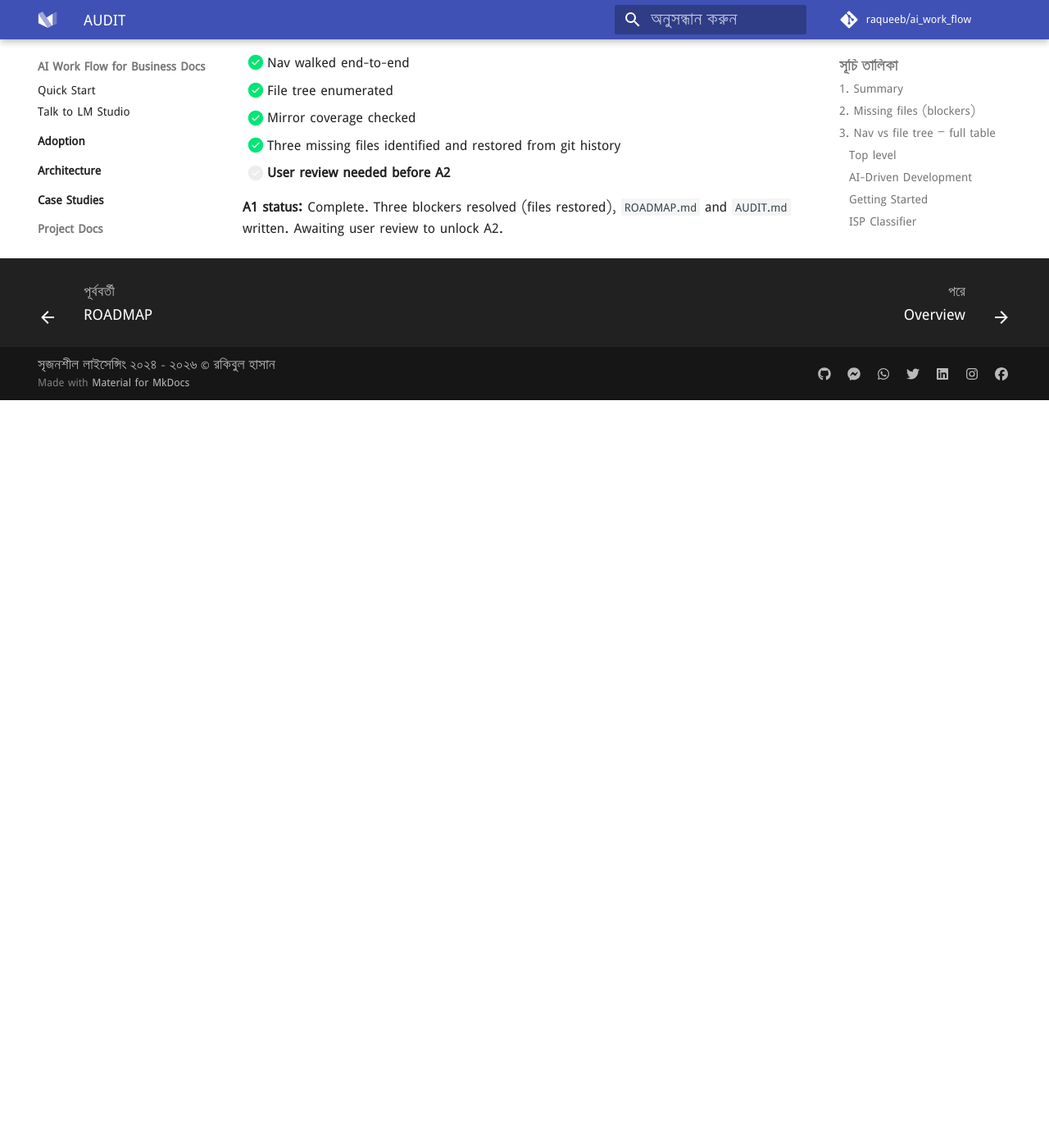
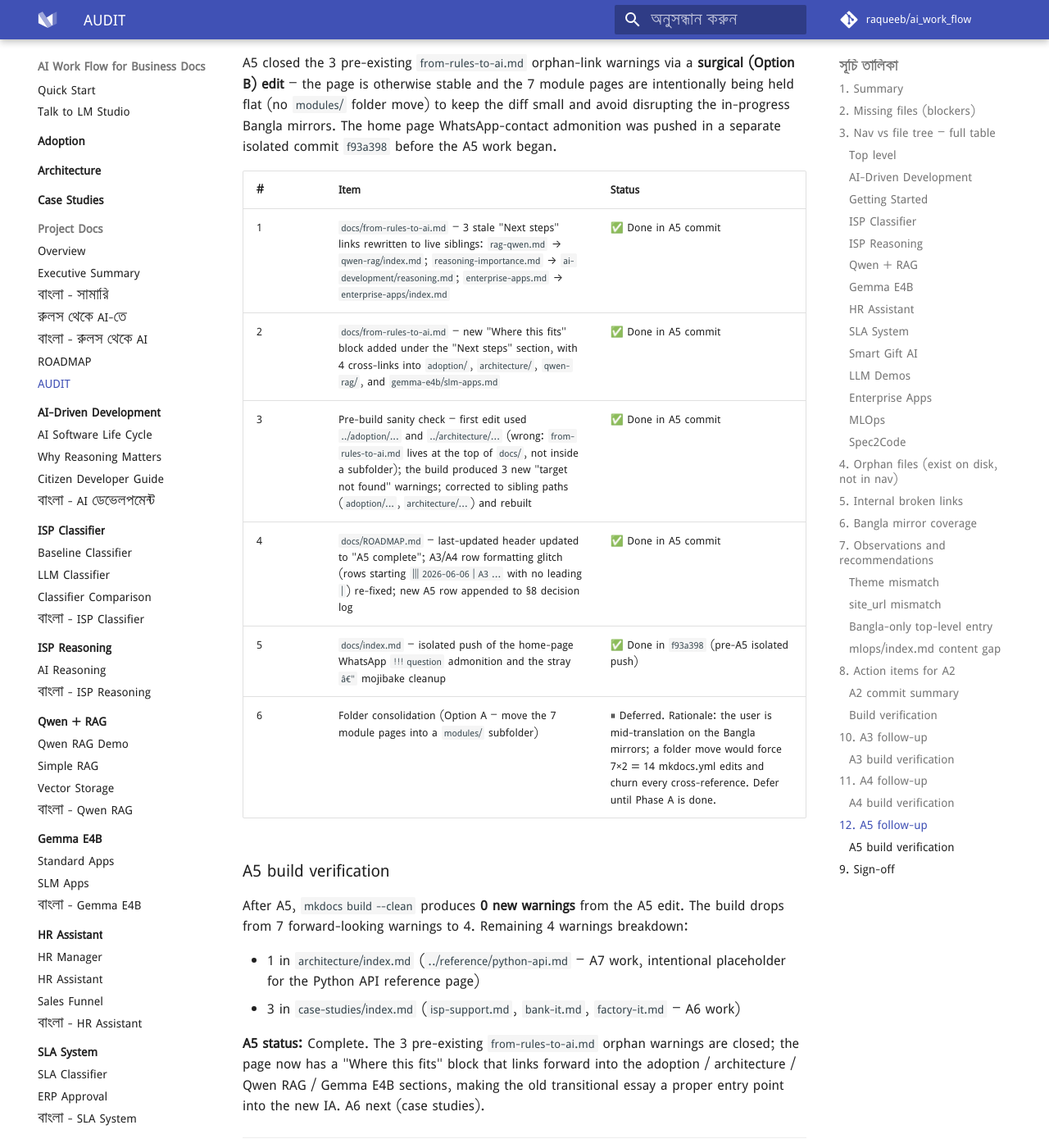
Before and after one commit to aiwithr/ai_llm, an MkDocs documentation site: the page built from docs/AUDIT.md, in a window 1280 px wide and 1400 px high, scrolled down 12890 px. Shown: the whole window at 82% size. Built offline with MkDocs 1.6.1 and Material for MkDocs 9.7.7, drawn with Linux system fonts in a browser that asks for light colours; some web fonts are replaced; comment, search, counter and statistics services are not loaded; before the commit the page ends 13378 px from its top, so only the background shows below that.

Commit message:
A5: close from-rules-to-ai.md orphan links and add 'Where this fits' block (Option B)

```diff
--- a/docs/AUDIT.md
+++ b/docs/AUDIT.md
@@ -314,6 +314,30 @@
 
 ---
 
+## 12. A5 follow-up
+
+A5 closed the 3 pre-existing `from-rules-to-ai.md` orphan-link warnings via a **surgical (Option B) edit** — the page is otherwise stable and the 7 module pages are intentionally being held flat (no `modules/` folder move) to keep the diff small and avoid disrupting the in-progress Bangla mirrors. The home page WhatsApp-contact admonition was pushed in a separate isolated commit `f93a398` before the A5 work began.
+
+| # | Item | Status |
+| --- | --- | --- |
+| 1 | `docs/from-rules-to-ai.md` — 3 stale "Next steps" links rewritten to live siblings: `rag-qwen.md` → `qwen-rag/index.md`; `reasoning-importance.md` → `ai-development/reasoning.md`; `enterprise-apps.md` → `enterprise-apps/index.md` | ✅ Done in A5 commit |
+| 2 | `docs/from-rules-to-ai.md` — new "Where this fits" block added under the "Next steps" section, with 4 cross-links into `adoption/`, `architecture/`, `qwen-rag/`, and `gemma-e4b/slm-apps.md` | ✅ Done in A5 commit |
+| 3 | Pre-build sanity check — first edit used `../adoption/...` and `../architecture/...` (wrong: `from-rules-to-ai.md` lives at the top of `docs/`, not inside a subfolder); the build produced 3 new "target not found" warnings; corrected to sibling paths (`adoption/...`, `architecture/...`) and rebuilt | ✅ Done in A5 commit |
+| 4 | `docs/ROADMAP.md` — last-updated header updated to "A5 complete"; A3/A4 row formatting glitch (rows starting `||| 2026-06-06 | A3 ...` with no leading `|`) re-fixed; new A5 row appended to §8 decision log | ✅ Done in A5 commit |
+| 5 | `docs/index.md` — isolated push of the home-page WhatsApp `!!! question` admonition and the stray `â€"` mojibake cleanup | ✅ Done in `f93a398` (pre-A5 isolated push) |
+| 6 | Folder consolidation (Option A — move the 7 module pages into a `modules/` subfolder) | ⏸ Deferred. Rationale: the user is mid-translation on the Bangla mirrors; a folder move would force 7×2 = 14 mkdocs.yml edits and churn every cross-reference. Defer until Phase A is done. |
+
+### A5 build verification
+
+After A5, `mkdocs build --clean` produces **0 new warnings** from the A5 edit. The build drops from 7 forward-looking warnings to 4. Remaining 4 warnings breakdown:
+
+- 1 in `architecture/index.md` (`../reference/python-api.md` — A7 work, intentional placeholder for the Python API reference page)
+- 3 in `case-studies/index.md` (`isp-support.md`, `bank-it.md`, `factory-it.md` — A6 work)
+
+**A5 status:** Complete. The 3 pre-existing `from-rules-to-ai.md` orphan warnings are closed; the page now has a "Where this fits" block that links forward into the adoption / architecture / Qwen RAG / Gemma E4B sections, making the old transitional essay a proper entry point into the new IA. A6 next (case studies).
+
+---
+
 ## 9. Sign-off
 
 - [x] Nav walked end-to-end
--- a/docs/ROADMAP.md
+++ b/docs/ROADMAP.md
@@ -135,9 +135,10 @@
 | 2026-06-06 | MkDocs Material, no Docusaurus | Already deployed; migration cost > benefit |
 | 2026-06-06 | Rebrand project name: **AI Work Flow** → **AI Work Flow for Business** | User-requested rename; applied to `site_name`, ROADMAP brand table, page H1s, and all body references; filename `why-ai-work-flow.md` kept (URL-stable) |
 | 2026-06-06 | A2 commit `4e0be5c` — new IA landed | Get Started / Adoption / Architecture / Case Studies / Project Docs / Engineering Practices sections at top of nav; `site_url` set to the live site (`https://aiwithr.github.io/ai_llm/`), `repo_url` / `repo_name` set to the canonical project repo (`raqueeb/ai_work_flow`); spec2code reorganized into bilingual Engineering Practices section |
-|| 2026-06-06 | A2 placeholders link forward to A3/A4/A6 | Adoption/Architecture/Case Studies index pages link to child pages that don't exist yet; build emits 22 forward-looking warnings (all expected, all in scope for A3/A4/A6) |
-|| 2026-06-06 | A3 commit `7c8f372` — adoption journey landed | Four phase pages (`discover`, `pilot`, `build`, `scale`) plus updated `adoption/index.md` with a "next step" callout pointing to the case studies; build drops from 22 forward-looking warnings to 7 (3 pre-existing `from-rules-to-ai.md` rename orphans + 4 A4 architecture placeholders + 3 A6 case-studies placeholders — actually counted: 10 remain because the 22 included A2 placeholders that A3 closed); 3 A3-introduced cross-section links fixed before commit (used `../` not `../../` from `adoption/`; dropped one link to a non-existent English `sla-llm-assistant.md`) |
-|| 2026-06-06 | A4 commit `00d1240` — architecture pages landed | Three new pages under `docs/architecture/`: `layers.md` (5-layer contract — what each layer is, is not, where changes go + 8-row "typical changes" table); `data-flow.md` (end-to-end mermaid sequenceDiagram of operator→app→workflow→core→LM Studio, boundary-crossings table, "what NEVER leaves the network" list, typed-function contract with Python snippets, 2 worked examples — ISP classifier with no RAG + Qwen RAG with retrieval); `security.md` (3-attacker threat model — curious operator, compromised app server, malicious prompt; ASCII network-placement diagram; 14-field audit log table; prompt-injection mitigations with typed output schema as primary defence; model provenance + SHA-256 pinning; explicit "what we don't defend against" closer); build drops from 10 forward-looking warnings to 7 (3 architecture placeholders closed; 1 `reference/python-api.md` stays as A7 work; 3 pre-existing `from-rules-to-ai.md` orphans + 3 case-studies placeholders remain for A5/A6) |
+| 2026-06-06 | A2 placeholders link forward to A3/A4/A6 | Adoption/Architecture/Case Studies index pages link to child pages that don't exist yet; build emits 22 forward-looking warnings (all expected, all in scope for A3/A4/A6) |
+| 2026-06-06 | A3 commit `7c8f372` — adoption journey landed | Four phase pages (`discover`, `pilot`, `build`, `scale`) plus updated `adoption/index.md` with a "next step" callout pointing to the case studies; build drops from 22 forward-looking warnings to 7 (3 pre-existing `from-rules-to-ai.md` rename orphans + 4 A4 architecture placeholders + 3 A6 case-studies placeholders — actually counted: 10 remain because the 22 included A2 placeholders that A3 closed); 3 A3-introduced cross-section links fixed before commit (used `../` not `../../` from `adoption/`; dropped one link to a non-existent English `sla-llm-assistant.md`) |
+| 2026-06-06 | A4 commit `00d1240` — architecture pages landed | Three new pages under `docs/architecture/`: `layers.md` (5-layer contract — what each layer is, is not, where changes go + 8-row "typical changes" table); `data-flow.md` (end-to-end mermaid sequenceDiagram of operator→app→workflow→core→LM Studio, boundary-crossings table, "what NEVER leaves the network" list, typed-function contract with Python snippets, 2 worked examples — ISP classifier with no RAG + Qwen RAG with retrieval); `security.md` (3-attacker threat model — curious operator, compromised app server, malicious prompt; ASCII network-placement diagram; 14-field audit log table; prompt-injection mitigations with typed output schema as primary defence; model provenance + SHA-256 pinning; explicit "what we don't defend against" closer); build drops from 10 forward-looking warnings to 7 (3 architecture placeholders closed; 1 `reference/python-api.md` stays as A7 work; 3 pre-existing `from-rules-to-ai.md` orphans + 3 case-studies placeholders remain for A5/A6) |
+| 2026-06-06 | A5 (Option B — surgical) — orphan links closed | 3 stale "Next steps" links in `from-rules-to-ai.md` rewritten to the live siblings: `rag-qwen.md` → `qwen-rag/index.md`; `reasoning-importance.md` → `ai-development/reasoning.md`; `enterprise-apps.md` → `enterprise-apps/index.md`. New "Where this fits" block added with 4 cross-links into `adoption/`, `architecture/`, and `gemma-e4b/slm-apps.md`. Build drops from 7 to 4 forward-looking warnings (3 from-rules-to-ai orphans closed; remaining 4 are 3 case-studies placeholders for A6 + 1 `reference/python-api.md` for A7). No folder moves, no mkdocs.yml edits, no cross-reference churn — the 7 module pages and the 7+ Bangla mirrors are untouched. |
 ## 9. Open questions
 
 - _None at this time. Add new ones here as they come up._
--- a/docs/from-rules-to-ai.md
+++ b/docs/from-rules-to-ai.md
@@ -407,9 +407,15 @@
 
 ## Next Steps
 
-- **[RAG with Qwen](rag-qwen.md)** - Enhance AI with domain knowledge
-- **[Reasoning Importance](reasoning-importance.md)** - Why AI reasoning matters
-- **[Enterprise Applications](enterprise-apps.md)** - Production examples
+- **[Qwen + RAG](qwen-rag/index.md)** — enhance AI with domain knowledge
+- **[Why Reasoning Matters](ai-development/reasoning.md)** — why AI reasoning is the hard part
+- **[Enterprise Apps](enterprise-apps/index.md)** — production examples and the Model Use class
+
+## Where this fits
+
+- New here? Start with the [adoption journey](adoption/index.md) — Discover → Pilot → Build → Scale.
+- Want the moving parts? Read [Architecture → Layers](architecture/layers.md) and [Architecture → Data flow](architecture/data-flow.md).
+- Comparing tools? See [Qwen + RAG](qwen-rag/index.md) and [Gemma E4B → SLM apps](gemma-e4b/slm-apps.md).
 
 ---
 
```
Also changed, not shown: other parts of docs/ROADMAP.md (+1 -1 lines).
